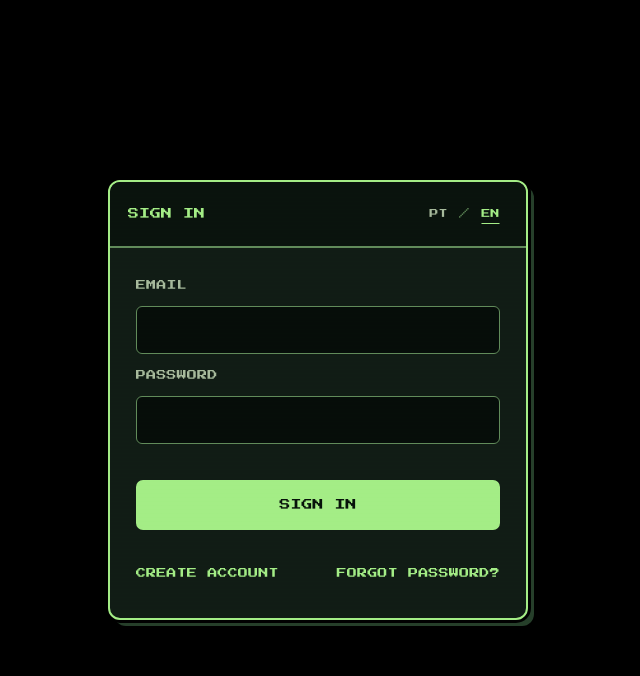
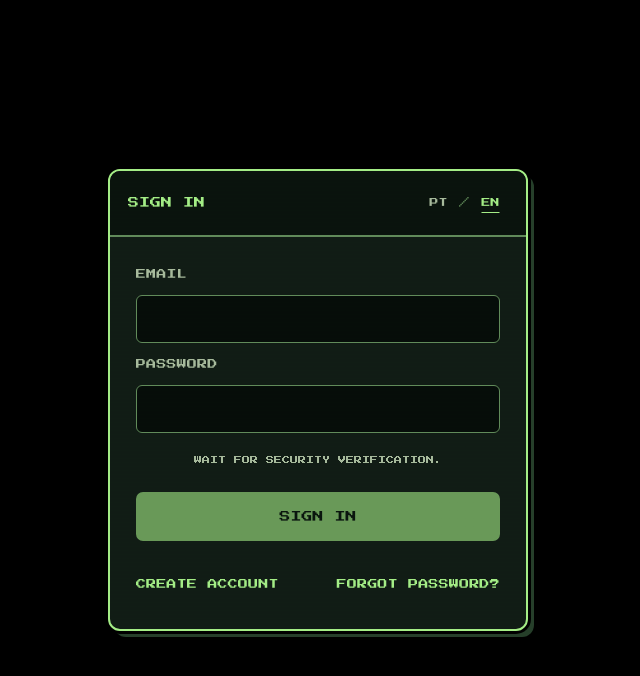
Before and after one commit to AlexandroLeao/rpg-character-creator, a React (Vite) app in the folder web/: page / in a window 1280 px wide. Both pictures are taken after a click on the button "PRESS START". Shown: the top 676 px of the page, without its empty margins (322-962 px from the left). Built offline with nearby package versions, Linux system fonts and the light colour scheme; no server answers.

Commit message:
fix(web): keep Turnstile visible and recover failed challenges

```diff
--- a/web/src/App.css
+++ b/web/src/App.css
@@ -1163,10 +1163,48 @@
   }
 }
 
-/* Keep occasional Turnstile challenges centered without changing auth layout. */
+/* Keep Turnstile centered and visible in the existing auth form. */
 .auth-turnstile {
   display: flex;
   justify-content: center;
   width: 100%;
   min-width: 0;
 }
+
+.auth-turnstile-group {
+  display: grid;
+  justify-items: center;
+  gap: 8px;
+  width: 100%;
+  min-width: 0;
+}
+
+.auth-turnstile-message {
+  margin: 0;
+  color: var(--auth-muted);
+  font-family: 'Press Start 2P', monospace;
+  font-size: 8px;
+  line-height: 1.8;
+  text-align: center;
+}
+
+.auth-turnstile-message--error {
+  color: #ffd3c8;
+}
+
+.auth-turnstile-retry {
+  min-height: 34px;
+  padding: 8px 12px;
+  border: 1px solid var(--auth-green);
+  border-radius: 6px;
+  background: var(--auth-surface-dark);
+  color: var(--auth-green);
+  font-family: 'Press Start 2P', monospace;
+  font-size: 8px;
+  line-height: 1.6;
+  cursor: pointer;
+}
+
+.auth-turnstile-retry:hover {
+  background: #192b1e;
+}
--- a/web/src/App.tsx
+++ b/web/src/App.tsx
@@ -938,12 +938,13 @@ function App() {
                     mode === 'signUp' ||
                     mode === 'forgotPassword') && (
                     <TurnstileChallenge
-                      key={mode}
+                      key={`${mode}-${language}`}
                       siteKey={TURNSTILE_SITE_KEY}
                       language={language}
                       action={mode}
                       resetSignal={captchaResetSignal}
                       onTokenChange={setCaptchaToken}
+                      verified={Boolean(captchaToken)}
                     />
                   )}
 
@@ -951,7 +952,15 @@ function App() {
 
                 <button
                   type="submit"
-                  disabled={working || (mode === 'signUp' && !termsAccepted)}
+                  disabled={
+                    working ||
+                    (mode === 'signUp' && !termsAccepted) ||
+                    (Boolean(TURNSTILE_SITE_KEY) &&
+                      (mode === 'signIn' ||
+                        mode === 'signUp' ||
+                        mode === 'forgotPassword') &&
+                      !captchaToken)
+                  }
                 >
                   {working
                     ? copy.pleaseWait
--- a/web/src/TurnstileChallenge.tsx
+++ b/web/src/TurnstileChallenge.tsx
@@ -1,11 +1,11 @@
-import { useEffect, useRef } from 'react'
+import { useEffect, useRef, useState } from 'react'
 import type { Language } from './lib/authTranslations'
 
 type TurnstileOptions = {
   sitekey: string
   action: string
   theme: 'dark'
-  appearance: 'interaction-only'
+  appearance: 'always'
   size: 'flexible' | 'compact'
   language: 'pt-BR' | 'en'
   'response-field': false
@@ -64,6 +64,7 @@ type TurnstileChallengeProps = {
   action: 'signIn' | 'signUp' | 'forgotPassword'
   resetSignal: number
   onTokenChange: (token: string | null) => void
+  verified: boolean
 }
 
 export function TurnstileChallenge({
@@ -72,9 +73,12 @@ export function TurnstileChallenge({
   action,
   resetSignal,
   onTokenChange,
+  verified,
 }: TurnstileChallengeProps) {
   const containerRef = useRef<HTMLDivElement>(null)
   const widgetRef = useRef<string | null>(null)
+  const [challengeFailed, setChallengeFailed] = useState(false)
+  const [retryAttempt, setRetryAttempt] = useState(0)
 
   useEffect(() => {
     let active = true
@@ -87,26 +91,41 @@ export function TurnstileChallenge({
           sitekey: siteKey,
           action,
           theme: 'dark',
-          appearance: 'interaction-only',
+          appearance: 'always',
           size: window.innerWidth <= 420 ? 'compact' : 'flexible',
           language: language === 'pt' ? 'pt-BR' : 'en',
           'response-field': false,
           callback: (token) => {
-            if (active) onTokenChange(token)
+            if (active) {
+              setChallengeFailed(false)
+              onTokenChange(token)
+            }
           },
           'expired-callback': () => {
-            if (active) onTokenChange(null)
+            if (active) {
+              setChallengeFailed(true)
+              onTokenChange(null)
+            }
           },
           'timeout-callback': () => {
-            if (active) onTokenChange(null)
+            if (active) {
+              setChallengeFailed(true)
+              onTokenChange(null)
+            }
           },
           'error-callback': () => {
-            if (active) onTokenChange(null)
+            if (active) {
+              setChallengeFailed(true)
+              onTokenChange(null)
+            }
           },
         })
       })
       .catch(() => {
-        if (active) onTokenChange(null)
+        if (active) {
+          setChallengeFailed(true)
+          onTokenChange(null)
+        }
       })
 
     return () => {
@@ -116,7 +135,7 @@ export function TurnstileChallenge({
         widgetRef.current = null
       }
     }
-  }, [siteKey, action, language, onTokenChange])
+  }, [siteKey, action, language, onTokenChange, retryAttempt])
 
   useEffect(() => {
     if (resetSignal > 0 && widgetRef.current !== null) {
@@ -125,13 +144,48 @@ export function TurnstileChallenge({
     }
   }, [resetSignal, onTokenChange])
 
+  function retryChallenge() {
+    onTokenChange(null)
+    setChallengeFailed(false)
+    setRetryAttempt((attempt) => attempt + 1)
+  }
+
   return (
-    <div
-      ref={containerRef}
-      className="auth-turnstile"
-      aria-label={language === 'pt'
-        ? 'Verificação de segurança'
-        : 'Security verification'}
-    />
+    <div className="auth-turnstile-group">
+      <div
+        ref={containerRef}
+        className="auth-turnstile"
+        aria-label={
+          language === 'pt' ? 'Verificação de segurança' : 'Security verification'
+        }
+      />
+      {!verified && (
+        <p
+          className={
+            challengeFailed
+              ? 'auth-turnstile-message auth-turnstile-message--error'
+              : 'auth-turnstile-message'
+          }
+          aria-live="polite"
+        >
+          {challengeFailed
+            ? language === 'pt'
+              ? 'Falha na verificação de segurança.'
+              : 'Security verification failed.'
+            : language === 'pt'
+              ? 'Aguarde a verificação de segurança.'
+              : 'Wait for security verification.'}
+        </p>
+      )}
+      {challengeFailed && (
+        <button
+          className="auth-turnstile-retry"
+          type="button"
+          onClick={retryChallenge}
+        >
+          {language === 'pt' ? 'TENTAR NOVAMENTE' : 'TRY AGAIN'}
+        </button>
+      )}
+    </div>
   )
 }
```
Also changed, not shown: 1 other file (tests, documents, lock files or other folders).
